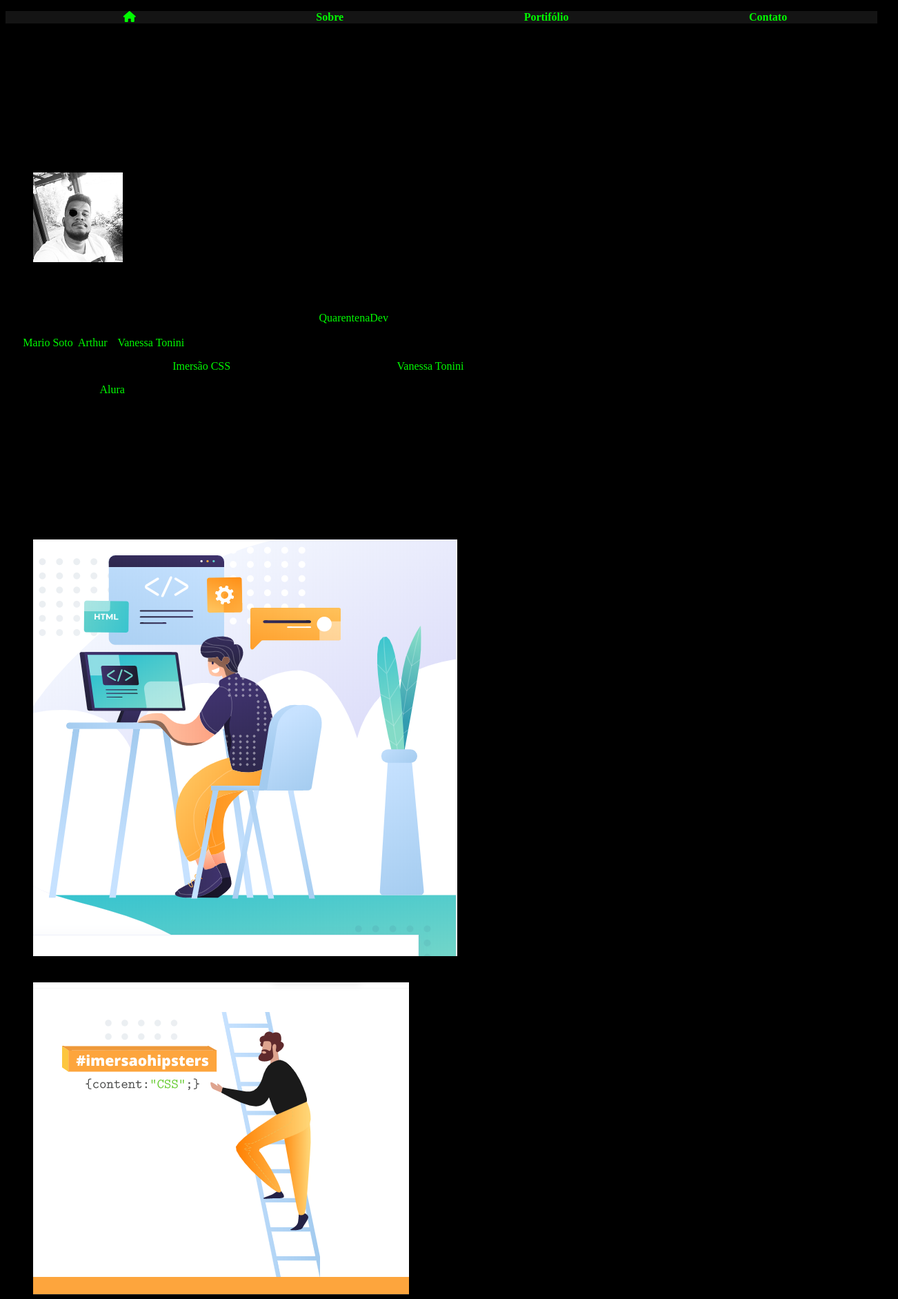
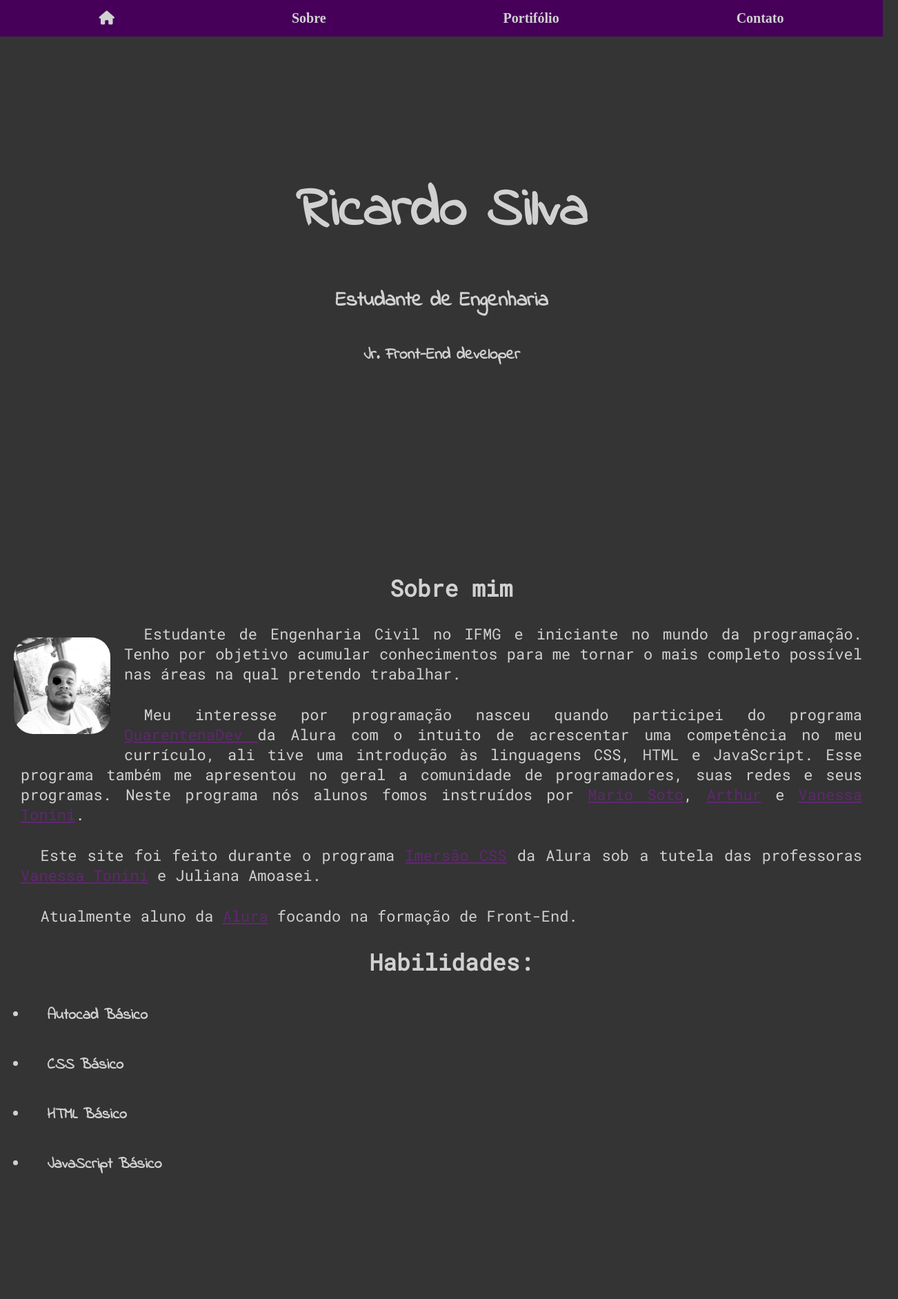
Before and after one commit to Ricardowww/Personal-Site, a plain HTML site: page index.html in a window 1280 px wide. Shown: the top 1883 px of the page at 69% size, 1302 px wide, since content can reach past the window. Drawn offline with Linux system fonts and the light colour scheme; a web font is replaced by a local one.

Commit message:
Add files via upload

```diff
--- a/CSS/estilos.css
+++ b/CSS/estilos.css
@@ -1,26 +1,258 @@
+/*Soft Reset*/
+* {
+  margin: 0px;
+  padding: 0px;
+  box-sizing: border-box;
+}
+
+
 body {
-    background-color: #000;
+    background-color: rgb(52, 52, 52);
+    height: 100vh;
+    font-size: 12px;
   }
-  a{
-    color: rgb(0,250,0);
-    text-decoration: none;
+
+@media (min-width: 400px) {
+  body {
+    font-size: 14px;
   }
-  a:hover{
+
+}
+@media (min-width: 600px) {
+  body {
+    font-size: 18px;
+  }
+}
+@media (min-width: 1200px) {
+  body {
+    font-size: 20px;
+  }
+}
+.menu{
+  padding: 15px;
+  background-color: rgb(70, 0, 90);
+  position: fixed;
+  width: 100vw;
+  top: 0;
+  z-index: 1;
+}
+.menu a {
+  padding: 10px 20px;
+}
+.menu li {
+  list-style: none;
+}
+.menu ul {
+  display: flex;
+  justify-content: space-around;
+}
+a{
+  color: rgb(209,209,209);
+  text-decoration: none;
+}
+  .menu a:hover{
+    background-color: rgb(209, 209, 209);
+    color: rgb(70, 0, 90);
+    transition: color, background-color 1s, 2s;
+}
+  a.intern{
+    color: rgb(209, 209, 209);
+}
+header {
+  color: rgb(209, 209, 209);
+  height: 100vh;
+  display: flex;
+  align-items: center;
+  justify-content: center;
+  font-family: 'Indie Flower', cursive;
+}
+.title{
+  font-size: 4em;
+  text-align: center;
+  color: rgb(209,209,209);
+  line-height: 1.8em;
+  align-items: center;
+  justify-content: center;
+  transform: scale(0.8) translateY(10vh);
+  opacity: 0;
+  animation: .3s linear 3s intro-title forwards;
+}
+@keyframes intro-title{
+  from {
+
+  }
+  to{
+    align-items: center;
+    justify-content: center;
+    transform: scale(1) translateY(0vh);
+    opacity: 1;
+    }
+  }
+.subtitle1 {
+  text-align: center;
+  color: rgb(209,209,209);
+  line-height: 1.8em;
+  align-items: center;
+  justify-content: center;
+  transform: scale(0.8) translateY(10vh);
+  opacity: 0;
+  animation: .6s linear 3s intro-subtitle1 forwards;
+}
+@keyframes intro-subtitle1{
+  from {
+
+  }
+  to{
+    align-items: center;
+    justify-content: center;
+    transform: scale(1) translateY(0vh);
+    opacity: 1;
+    }
+  }
+.subtitle2 {
+  text-align: center;
+  color: rgb(209,209,209);
+  line-height: 1.8em;
+  align-items: center;
+  justify-content: center;
+  transform: scale(0.8) translateY(10vh);
+  opacity: 0;
+  animation: .9s linear 3s intro-subtitle1 forwards;
+}
+@keyframes intro-subtitle2{
+  from {
+
+  }
+  to{
+    align-items: center;
+    justify-content: center;
+    transform: scale(1) translateY(0vh);
+    opacity: 1;
+    }
+  }
+div {
+  margin: 25px;
+}
+h2, p, h3 {
+  text-align: center;
+  margin: 30px;
+  color: rgb(209, 209, 209);
+}
+  .aboutme {
+    height: 180vh;
+    text-indent: 1.3em;
+    font-size: 1.1em;
+    font-family: 'Roboto Mono', monospace;
+}
+  .aboutme p{
+    text-align: justify;
+  }
+  .aboutme a{
+    color: rgb(95, 40, 110);
     text-decoration: underline;
   }
+  .me img{
+    float: left;
+    display: block;
+    margin: 20px;
+    height: 140px;
+    border-radius: 20%;
+  }
+  .hab {
+    font-family: 'Indie Flower', cursive;
+    height: 50vh;
+}
+    .hab li{
+      margin: 40px;
+      color: rgb(209, 209, 209);
+}
+  .projetos {
+    padding: 2em;;
+    min-height: 80vh;
+    height: 100vh;
+    font-family: 'Indie Flower', cursive;
+}
+    .projetos .grid {
+      display: grid;
+      gap: 5em;
+    }
+    @media (min-width: 560px) {
+      .projetos .grid {
+        grid-template-columns: 240px 240px;
+      }
+    }
 
-  .menu{
-    background-color: rgb(20,20,20)
-
-  }
-  .menu ul {
-    display: flex;
-    justify-content: space-around;
-  }
-  .menu li {
-    list-style: none;
-  }
-  .site-title, .site-subtitle {
+    @media (min-width: 880px) {
+      .projetos .grid {
+        text-align: center;
+        grid-template-columns: repeat(3, 280px);
+        align-content: center;
+        justify-content: center;
+        height: calc(100vh - 8em - 48px);
+      }
+    }
+    .projetos h2{
+      font-size: 2.5em;
+    }
+    figure{
+      list-style: none;
+}
+    .img-projetos {
+      display: block;
+      margin: 0px;
+      height: 130px;
+      border-radius: 20%;
+      transition: transform 500ms;
+}
+    .img-app {
+      display: block;
+      height: 130px;
+    }
+    figcaption.proj {
+      color: rgb(209, 209, 209);
+      font-size: 20px;
+      text-align: center;
+}
+    .card,
+    .card2 {
+      position: relative;
+      transition: transform 2s;
+    }
+    .card:hover, .card2:hover {
+      transform: scale(1.2);
+    }
+  .final {
     text-align: center;
-    color: rgb(0,250,0);
-  }
+    height: 50vh;
+    font-family: 'Roboto Slab', serif;
+}
+    .final .grid{
+      align-items: center;
+      justify-content: center;
+      display: grid;
+      gap: 2em;
+    }
+    .grid a{
+      transition: text-shadow 2s;
+    }
+    .grid a:active, .grid a:hover{
+      text-shadow: 0px 0px 50px rgb(70, 0, 90);
+    }
+    @media (min-width: 560px) {
+      .final .grid {
+        align-items: center;
+        justify-content: center;
+        grid-template-columns: repeat(3, 140px);
+      }
+    }
+    .img-redes{
+      display: flex;
+      margin-left: auto;
+      margin-right: auto;
+      height: 80px;
+      border-radius: 35%;
+    }
+    .final a {
+      font-size: 5em;
+      color: rgb(209,209,209)
+    }
```
